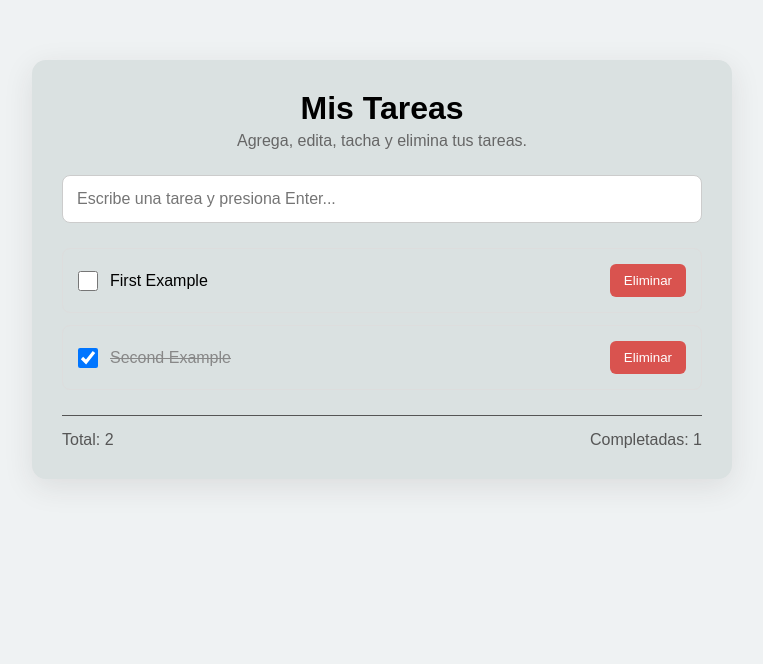
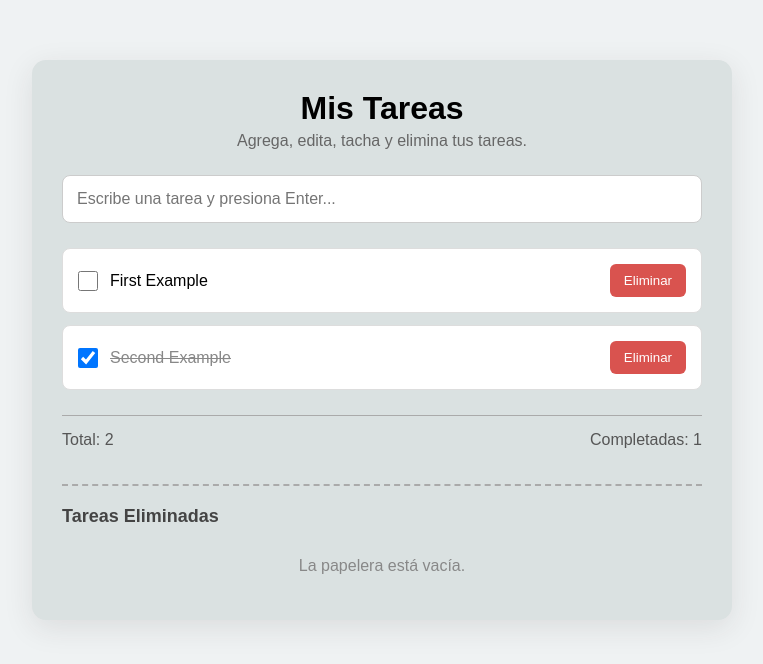
Before and after one commit to DiegoA1070/BPDS, a Next.js app: page / in a window 1280 px wide. Shown: the top 664 px of the page, without its empty margins (258-1021 px from the left). Built offline with nearby package versions, Linux system fonts and the light colour scheme.

Commit message:
add trash and history

```diff
--- a/app/globals.css
+++ b/app/globals.css
@@ -64,6 +64,7 @@ body {
   padding: 15px;
   border: 1px solid #ddd;
   border-radius: 8px;
+  background-color: #fff;
 }
 
 .todo-item input[type="checkbox"] {
@@ -112,7 +113,7 @@ body {
 .empty {
   text-align: center;
   color: #888;
-  padding: 25px;
+  padding: 15px;
 }
 
 .stats {
@@ -120,10 +121,59 @@ body {
   justify-content: space-between;
   margin-top: 25px;
   padding-top: 15px;
-  border-top: 1px solid #555;
+  border-top: 1px solid #aaa;
   color: #555;
 }
 
+/* =========================================
+   ESTILOS PARA LA SECCIÓN DE LA PAPELERA
+   ========================================= */
+
+.deleted-section {
+  margin-top: 35px;
+  padding-top: 20px;
+  border-top: 2px dashed #aaa;
+}
+
+.deleted-section h2 {
+  font-size: 18px;
+  color: #444;
+  margin-bottom: 15px;
+}
+
+.deleted-list {
+  display: flex;
+  flex-direction: column;
+  gap: 10px;
+}
+
+.deleted-item {
+  display: flex;
+  align-items: center;
+  justify-content: space-between;
+  padding: 12px 15px;
+  border: 1px solid #ccc;
+  border-radius: 8px;
+  background-color: rgba(255, 255, 255, 0.6);
+}
+
+.deleted-text {
+  text-decoration: line-through;
+  color: #777;
+  font-size: 15px;
+}
+
+.deleted-badge {
+  font-size: 12px;
+  background-color: #f8d7da;
+  color: #721c24;
+  padding: 4px 8px;
+  border-radius: 4px;
+  border: 1px solid #f5c6cb;
+  font-weight: bold;
+}
+
+/* Responsivo */
 @media (max-width: 600px) {
   .todo-item {
     flex-wrap: wrap;
@@ -137,4 +187,9 @@ body {
     flex-direction: column;
     gap: 5px;
   }
+
+  .deleted-item {
+    flex-direction: row;
+    justify-content: space-between;
+  }
 }
--- a/app/page.tsx
+++ b/app/page.tsx
@@ -13,6 +13,9 @@ export default function Home() {
     { id: 1, text: "First Example", completed: false },
     { id: 2, text: "Second Example", completed: true },
   ]);
+
+  // Estado para la Papelera de Reciclaje
+  const [deletedTodos, setDeletedTodos] = useState<Todo[]>([]);
 
   const [newTodo, setNewTodo] = useState("");
   const [editingId, setEditingId] = useState<number | null>(null);
@@ -67,9 +70,13 @@ export default function Home() {
     setEditingId(null);
   };
 
-  // DELETE
+  // DELETE - Modificado para mover a la papelera antes de eliminar de la lista principal
   const deleteTodo = (id: number) => {
-    setTodos(todos.filter((todo) => todo.id !== id));
+    const todoToDelete = todos.find((todo) => todo.id === id);
+    if (todoToDelete) {
+      setDeletedTodos([...deletedTodos, todoToDelete]);
+      setTodos(todos.filter((todo) => todo.id !== id));
+    }
   };
 
   return (
@@ -92,7 +99,7 @@ export default function Home() {
 
         <div className="todo-list">
           {todos.length === 0 ? (
-            <p className="empty">No hay tareas.</p>
+            <p className="empty">No hay tareas pendientes.</p>
           ) : (
             todos.map((todo) => (
               <div className="todo-item" key={todo.id}>
@@ -150,6 +157,23 @@ export default function Home() {
             {todos.filter((todo) => todo.completed).length}
           </span>
         </div>
+
+        {/* NUEVA SECCIÓN: Papelera de Tareas Eliminadas */}
+        <div className="deleted-section">
+          <h2>Tareas Eliminadas</h2>
+          {deletedTodos.length === 0 ? (
+            <p className="empty">La papelera está vacía.</p>
+          ) : (
+            <div className="deleted-list">
+              {deletedTodos.map((todo) => (
+                <div className="deleted-item" key={todo.id}>
+                  <span className="deleted-text">{todo.text}</span>
+                  <span className="deleted-badge">Eliminada</span>
+                </div>
+              ))}
+            </div>
+          )}
+        </div>
       </div>
     </main>
   );
```
